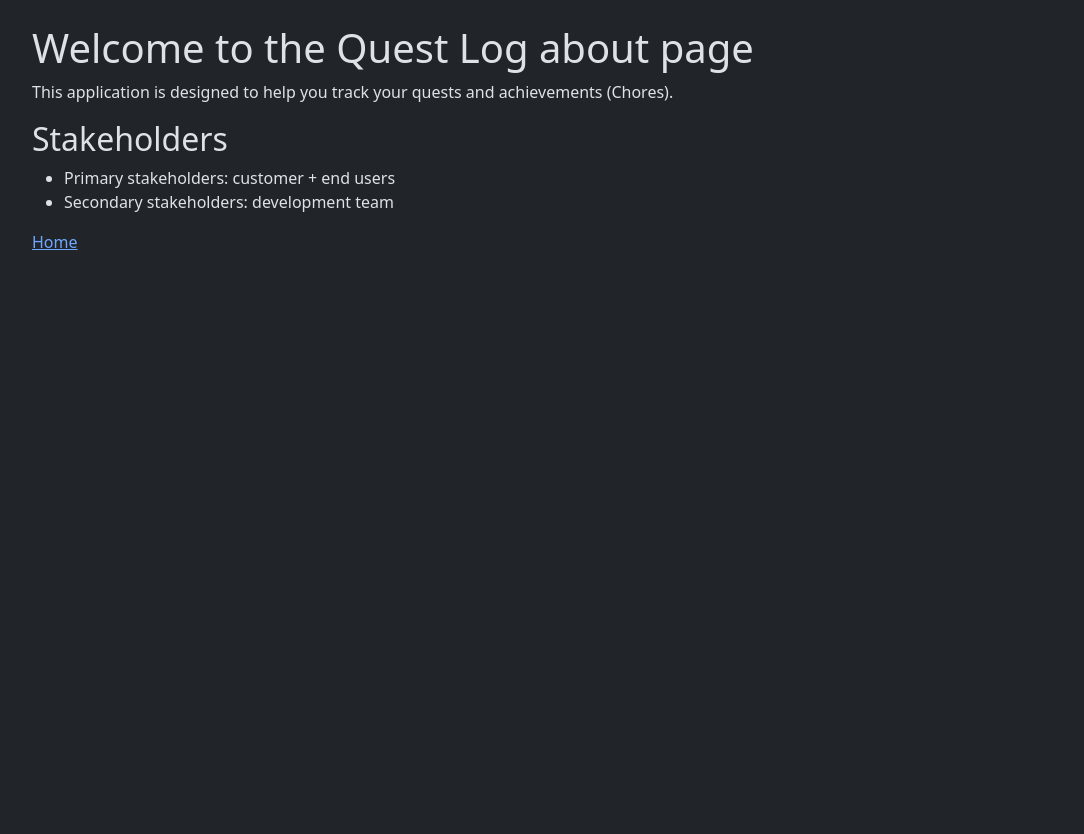
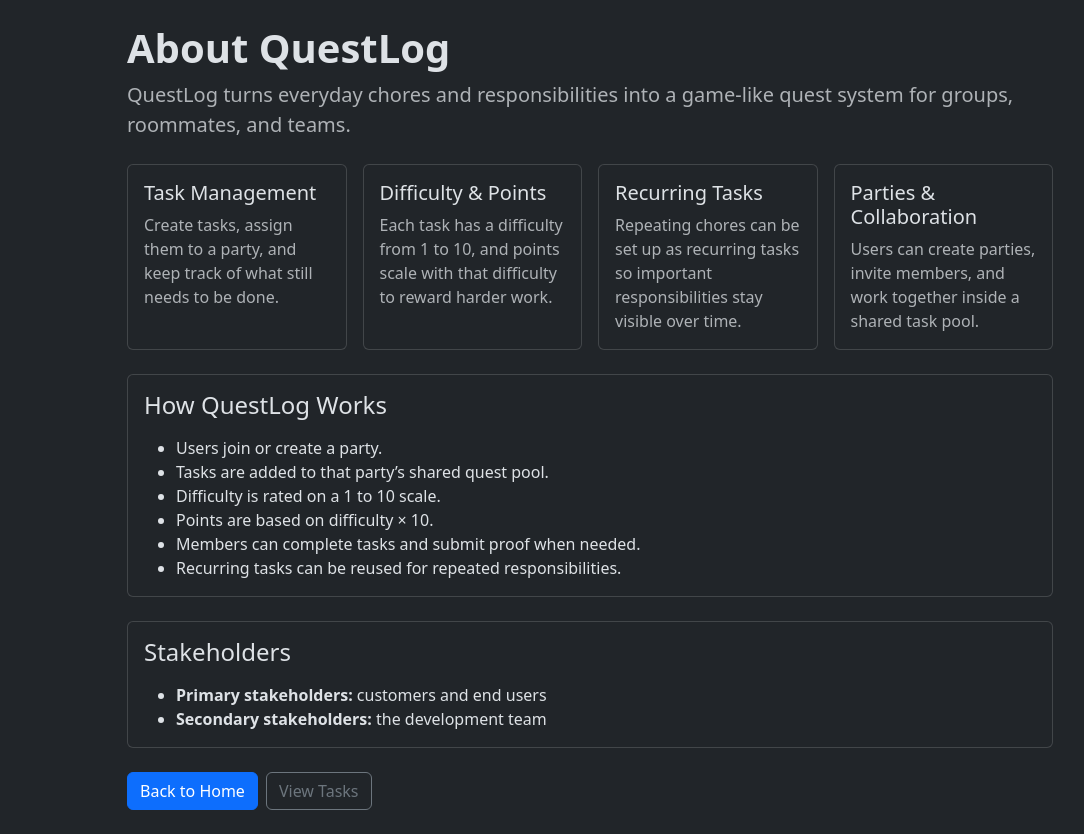
Before and after one commit to UCCS-CS4300-5300/QuestLog, a Django app: page /about/ in a window 1280 px wide. Shown: the part 72-906 px from the top of the page, without its empty margins (50-1134 px from the left). Before the commit the page ends 322 px from the top, so only its background shows below. Run offline with Django 5.2, Linux system fonts and the light colour scheme; some libraries are stand-ins or nearby versions.

Commit message:
Added points based off task difficulty, re-occuring tasks based on number of desired days, and spiced up the about page

```diff
--- a/QuestLog/models.py
+++ b/QuestLog/models.py
@@ -201,7 +201,7 @@ class Task(models.Model):
     )
     difficulty_rating = models.PositiveSmallIntegerField(
         default=1,
-        validators=[MinValueValidator(1), MaxValueValidator(5)],
+        validators=[MinValueValidator(1), MaxValueValidator(10)],
     )
     point_value = models.PositiveIntegerField(default=0)
     proofs = models.FileField(upload_to=secure_upload_path_proofs,blank=True,null=True,validators=[validate_upload,scan_for_malicious_code,validate_image_file]) #pictures of completed task
@@ -252,7 +252,7 @@ class Task(models.Model):
         return self.difficulty_votes.filter(voter=user).first()
 
     def sync_point_value_with_difficulty(self, save=True):
-        self.point_value = round(self.weighted_difficulty)
+        self.point_value = round(self.weighted_difficulty * 10)
         if save:
             self.save(update_fields=["point_value"])
         return self.point_value
@@ -262,7 +262,7 @@ class TaskDifficultyVote(models.Model):
     task = models.ForeignKey(Task, on_delete=models.CASCADE, related_name="difficulty_votes")
     voter = models.ForeignKey(settings.AUTH_USER_MODEL, on_delete=models.CASCADE, related_name="task_difficulty_votes")
     rating = models.PositiveSmallIntegerField(
-        validators=[MinValueValidator(1), MaxValueValidator(5)],
+        validators=[MinValueValidator(1), MaxValueValidator(10)],
     )
     created_at = models.DateTimeField(auto_now_add=True)
     updated_at = models.DateTimeField(auto_now=True)
--- a/QuestLog/templates/about.html
+++ b/QuestLog/templates/about.html
@@ -2,12 +2,89 @@
 {% block title %}About | QuestLog{% endblock %}
 
 {% block content %}
-    <h1>Welcome to the Quest Log about page</h1>
-    <p>This application is designed to help you track your quests and achievements (Chores).</p>
-    <h2>Stakeholders</h2>
-    <ul>
-        <li>Primary stakeholders: customer + end users</li>
-        <li>Secondary stakeholders: development team</li>
-    </ul>
-    <a href="{% url 'QuestLog:home' %}">Home</a>
+  <div class="row justify-content-center">
+    <div class="col-lg-10">
+      <div class="mb-4">
+        <h1 class="display-6 fw-semibold mb-2">About QuestLog</h1>
+        <p class="lead text-muted mb-0">
+          QuestLog turns everyday chores and responsibilities into a game-like quest system for groups, roommates, and teams.
+        </p>
+      </div>
+
+      <div class="row g-3 mb-4">
+        <div class="col-md-6 col-xl-3">
+          <div class="card h-100">
+            <div class="card-body">
+              <h5 class="card-title">Task Management</h5>
+              <p class="card-text text-muted">
+                Create tasks, assign them to a party, and keep track of what still needs to be done.
+              </p>
+            </div>
+          </div>
+        </div>
+
+        <div class="col-md-6 col-xl-3">
+          <div class="card h-100">
+            <div class="card-body">
+              <h5 class="card-title">Difficulty & Points</h5>
+              <p class="card-text text-muted">
+                Each task has a difficulty from 1 to 10, and points scale with that difficulty to reward harder work.
+              </p>
+            </div>
+          </div>
+        </div>
+
+        <div class="col-md-6 col-xl-3">
+          <div class="card h-100">
+            <div class="card-body">
+              <h5 class="card-title">Recurring Tasks</h5>
+              <p class="card-text text-muted">
+                Repeating chores can be set up as recurring tasks so important responsibilities stay visible over time.
+              </p>
+            </div>
+          </div>
+        </div>
+
+        <div class="col-md-6 col-xl-3">
+          <div class="card h-100">
+            <div class="card-body">
+              <h5 class="card-title">Parties & Collaboration</h5>
+              <p class="card-text text-muted">
+                Users can create parties, invite members, and work together inside a shared task pool.
+              </p>
+            </div>
+          </div>
+        </div>
+      </div>
+
+      <div class="card mb-4">
+        <div class="card-body">
+          <h4 class="mb-3">How QuestLog Works</h4>
+          <ul class="mb-0">
+            <li>Users join or create a party.</li>
+            <li>Tasks are added to that party’s shared quest pool.</li>
+            <li>Difficulty is rated on a 1 to 10 scale.</li>
+            <li>Points are based on difficulty × 10.</li>
+            <li>Members can complete tasks and submit proof when needed.</li>
+            <li>Recurring tasks can be reused for repeated responsibilities.</li>
+          </ul>
+        </div>
+      </div>
+
+      <div class="card mb-4">
+        <div class="card-body">
+          <h4 class="mb-3">Stakeholders</h4>
+          <ul class="mb-0">
+            <li><strong>Primary stakeholders:</strong> customers and end users</li>
+            <li><strong>Secondary stakeholders:</strong> the development team</li>
+          </ul>
+        </div>
+      </div>
+
+      <div class="d-flex gap-2">
+        <a href="{% url 'QuestLog:home' %}" class="btn btn-primary">Back to Home</a>
+        <a href="{% url 'QuestLog:tasks' %}" class="btn btn-outline-secondary">View Tasks</a>
+      </div>
+    </div>
+  </div>
 {% endblock %}
--- a/QuestLog/templates/party_details.html
+++ b/QuestLog/templates/party_details.html
@@ -108,7 +108,7 @@
                       </td>
                       <td>{{ task.get_status_display }}</td>
                       <td>{{ task.owner.username }}</td>
-                      <td class="text-end">{{ task.weighted_difficulty_display }}/5</td>
+                      <td class="text-end">{{ task.weighted_difficulty_display }}/10</td>
                     </tr>
                   {% endfor %}
                 </tbody>
--- a/QuestLog/views.py
+++ b/QuestLog/views.py
@@ -352,7 +352,7 @@ def create_task(request):
             with transaction.atomic():
                 task = form.save(commit=False)
                 task.owner = request.user
-                task.point_value = task.difficulty_rating
+                task.point_value = task.difficulty_rating * 10
                 task.save()
 
                 TaskDifficultyVote.objects.update_or_create(
@@ -387,7 +387,7 @@ def vote_task_difficulty(request, task_id):
     form = TaskDifficultyVoteForm(request.POST)
 
     if not form.is_valid():
-        messages.error(request, "Choose a difficulty rating between 1 and 5.")
+        messages.error(request, "Choose a difficulty rating between 1 and 10.")
         return redirect(f"{reverse('QuestLog:tasks')}?guid={task.affiliation.guid}")
 
     with transaction.atomic():
@@ -630,9 +630,24 @@ def upload_task_proof(request):
         messages.error(request, "Image to large")
         return redirect(f"{reverse('QuestLog:complete_task')}?task_id={task.id}")
 
-    task.proofs = file1
-    task.status = Task.Status.COMPLETED
-    task.completed_at = timezone.now()
-    task.save(update_fields=["proofs", "status", "completed_at"])
+    with transaction.atomic():
+        task.proofs = file1
+        task.status = Task.Status.COMPLETED
+        task.completed_at = timezone.now()
+        task.save(update_fields=["proofs", "status", "completed_at"])
+    default_reward, _ = Reward.objects.get_or_create(
+        class_attributes="Default Reward"
+    )
+    user_points, _ = UserPoints.objects.get_or_create(
+        user=request.user,
+        party=task.affiliation,
+        defaults={
+            "points": 0,
+            "rewards": default_reward,
+        },
+    )
+    user_points.points += task.point_value
+    user_points.save(update_fields=["points"])
 
+    return redirect(f"{reverse('QuestLog:tasks')}?guid={task.affiliation.guid}")
     return redirect("QuestLog:tasks")
```
Also changed, not shown: QuestLog/forms.py (+20 -4 lines), QuestLog/templates/create_task.html (+13 -2 lines), QuestLog/templates/tasks.html (+20 -2 lines), QuestLog/templates/tasks_history.html (+8 -0 lines), QuestLog/tests.py (+238 -0 lines), QuestLog/migrations/0008_alter_task_difficulty_rating_and_more.py (added).
